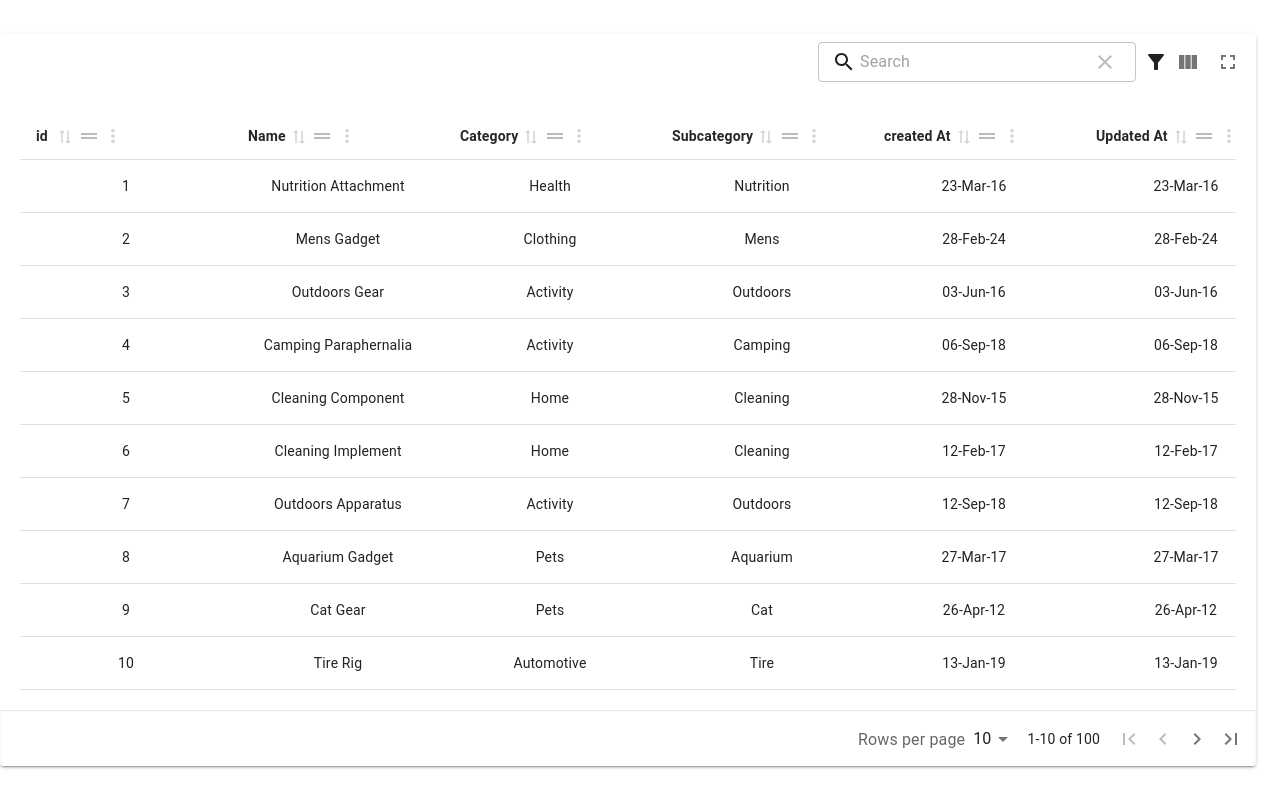
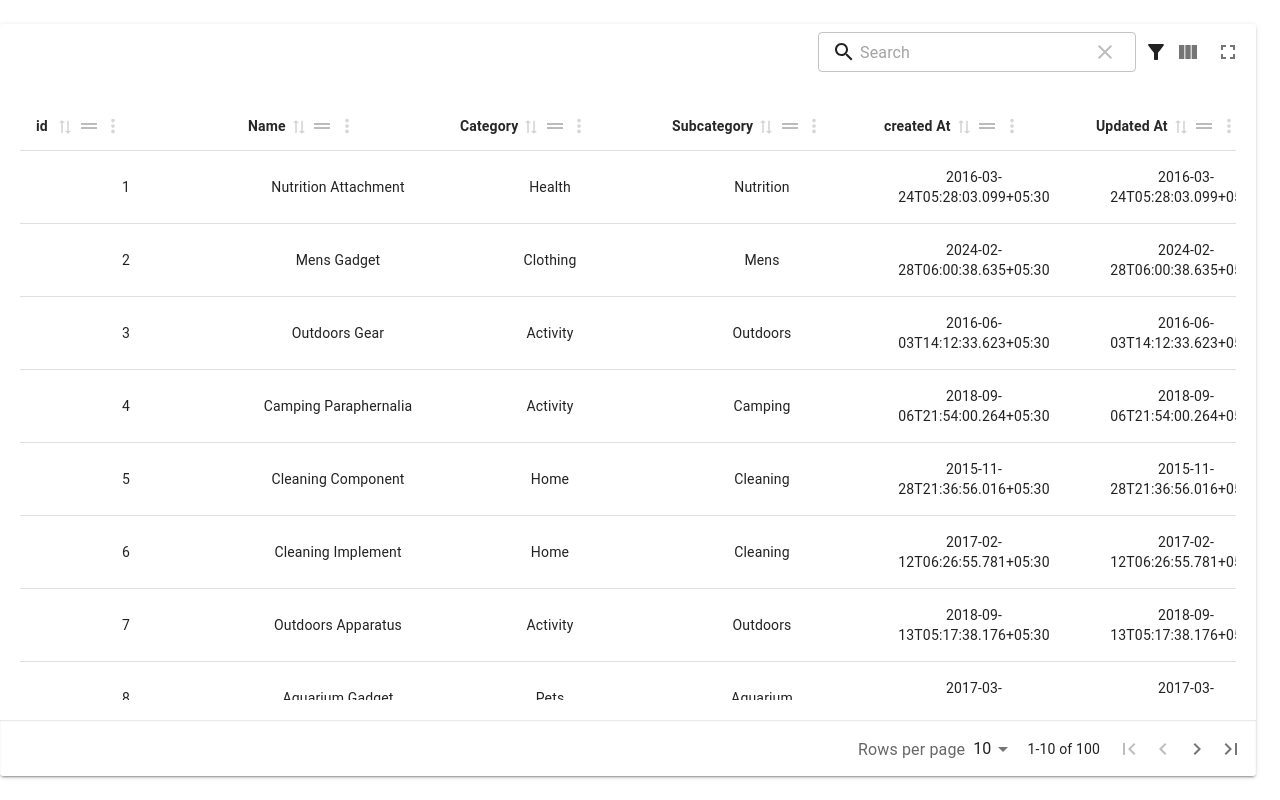
Before and after one commit to somesh202/reuinon-assignment, a React (Vite) app: page / in a window 1280 px wide. Built offline with nearby package versions, Linux system fonts and the light colour scheme.

Commit message:
Minor fix

```diff
--- a/src/App.jsx
+++ b/src/App.jsx
@@ -15,7 +15,7 @@ import {
   Paper,
   useMediaQuery
 } from '@mui/material';
-import moment from 'moment';
+// import moment from 'moment';
 
 const App = () => {
   const isMobile = useMediaQuery('(max-width: 1000px)');
@@ -42,12 +42,12 @@ const App = () => {
         header: 'created At',
         accessorKey: 'createdAt',
         filterVariant: 'date-range',
-        accessorFn: (item) => moment(item.createdAt).format('DD-MMM-YY'),
+        // accessorFn: (item) => moment(item.createdAt).format('DD-MMM-YY'),
       },
       {
         header: 'Updated At',
         accessorKey: 'updatedAt',
-        accessorFn: (item) => moment(item.updatedAt).format('DD-MMM-YY'),
+        // accessorFn: (item) => moment(item.updatedAt).format('DD-MMM-YY'),
         filterVariant: 'date-range'
       },
       {
```
